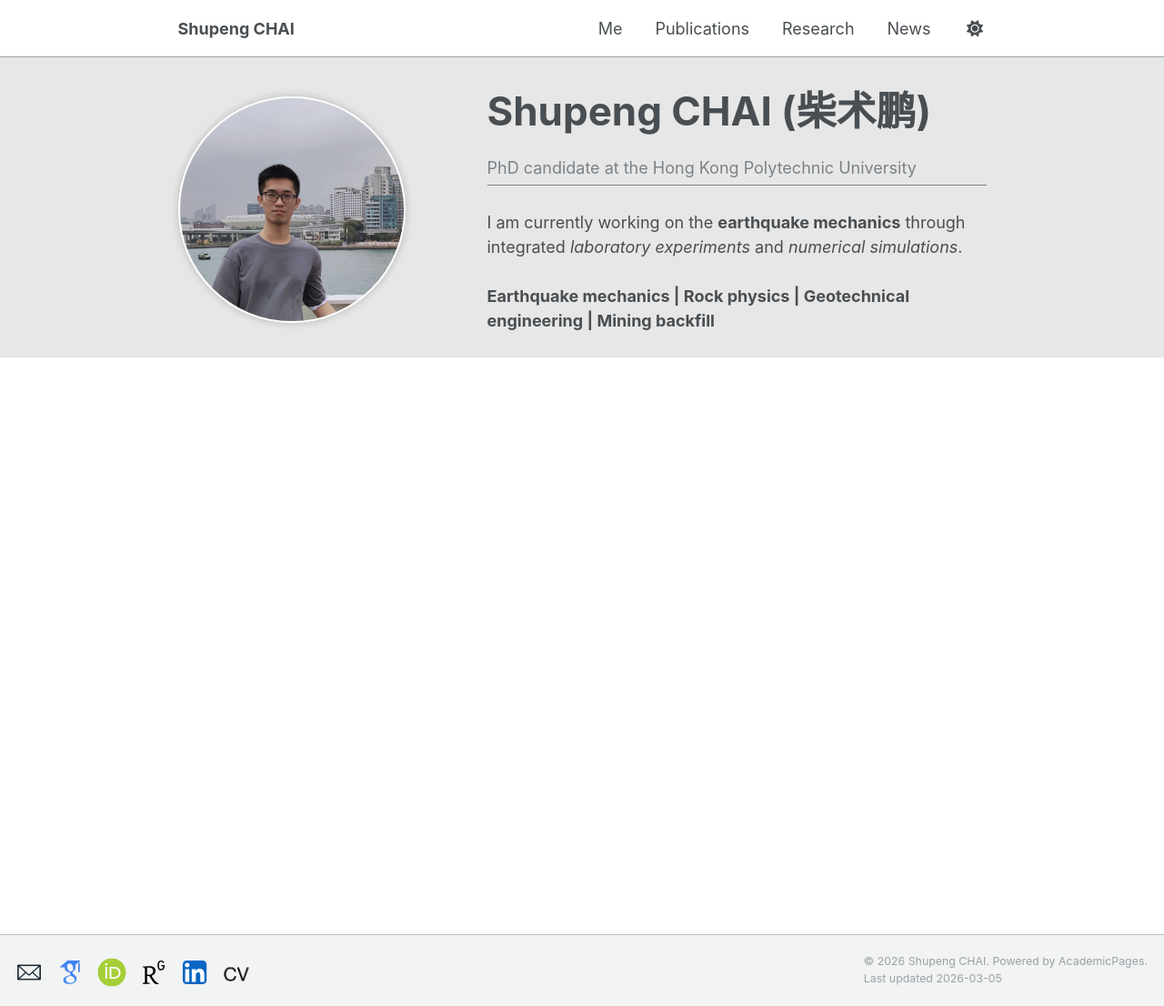
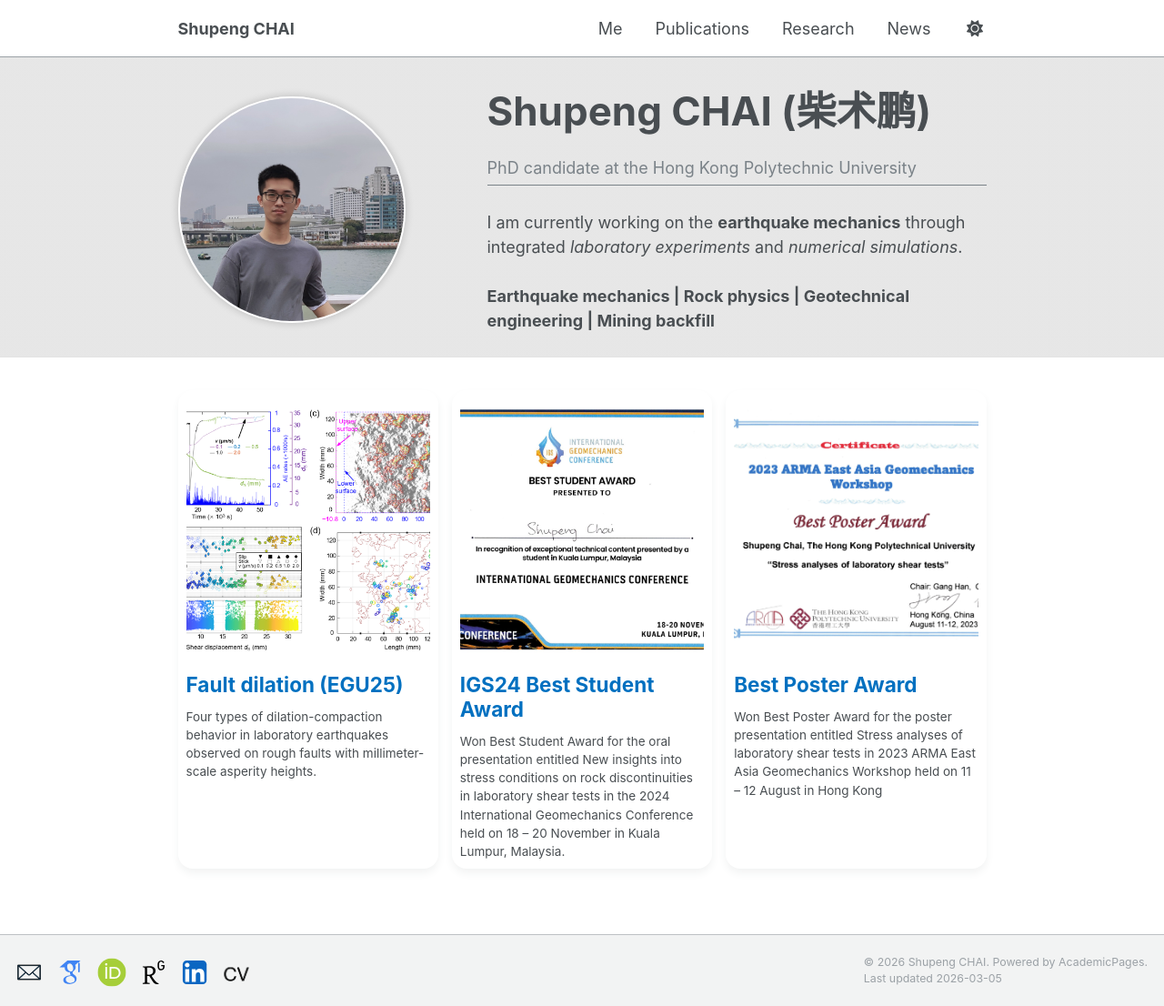
Before and after one commit to spchai/spchai.github.io, a Jekyll site: the page built from _pages/about.md, in a window 1280 px wide and 1106 px high. Shown: the whole window at 91% size. Built offline with Jekyll 4.4.1, drawn with Linux system fonts in a browser that asks for light colours.

Commit message:
Update about.md

```diff
--- a/_pages/about.md
+++ b/_pages/about.md
@@ -36,24 +36,26 @@ recent_posts:
 
 <div class="grid__wrapper">
   {% for post_name in page.recent_posts %}
-    {% assign post = site.posts | where: "url", site.baseurl | where_exp: "p", "p.name contains post_name" | first %}
-    {% if post %}
-      <div class="archive__item">
-        {% if post.image_path %}
-          <div class="archive__item-teaser">
-            <a href="{{ post.permalink | prepend: base_path }}">
-              <img style="height:270px;object-fit:cover;" src="{{ post.image_path | prepend: '/images/' | prepend: base_path }}" alt="{{ post.covertitle }}">
-            </a>
+    {% for post in site.posts %}
+      {% if post.name contains post_name %}
+        <div class="archive__item">
+          {% if post.image_path %}
+            <div class="archive__item-teaser">
+              <a href="{{ post.url | prepend: base_path }}">
+                <img style="height:270px;object-fit:cover;" src="{{ post.image_path | prepend: '/images/' | prepend: base_path }}" alt="{{ post.covertitle }}">
+              </a>
+            </div>
+          {% endif %}
+          <div class="archive__item-body">
+            <h2 class="archive__item-title">
+              <a href="{{ post.url | prepend: base_path }}">{{ post.covertitle }}</a>
+            </h2>
+            <div class="archive__item-excerpt">{{ post.excerpt | markdownify | strip_html }}</div>
           </div>
-        {% endif %}
-        <div class="archive__item-body">
-          <h2 class="archive__item-title">
-            <a href="{{ post.permalink | prepend: base_path }}">{{ post.covertitle }}</a>
-          </h2>
-          <div class="archive__item-excerpt">{{ post.excerpt | markdownify | strip_html }}</div>
         </div>
-      </div>
-    {% endif %}
+        {% break %}
+      {% endif %}
+    {% endfor %}
   {% endfor %}
 </div>
 
```
